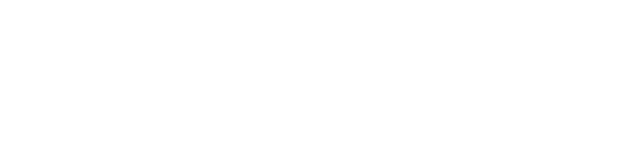
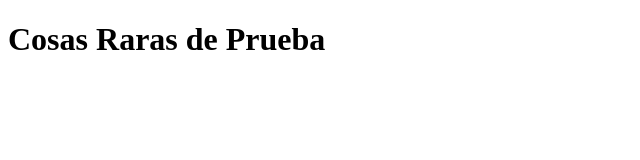
Before and after one commit to LaPanto/trabajonuevodeprueba, a plain HTML site: page index.html in a window 1280 px wide. Shown: the whole page, without its empty margins (0-640 px from the left). Drawn offline with Linux system fonts and the light colour scheme.

Commit message:
He puesto un h1

```diff
--- a/index.html
+++ b/index.html
@@ -7,6 +7,6 @@
     <title>trabajonuevodeprueba</title>
 </head>
 <body>
-
+    <h1>Cosas Raras de Prueba</h1>
 </body>
 </html>
```
